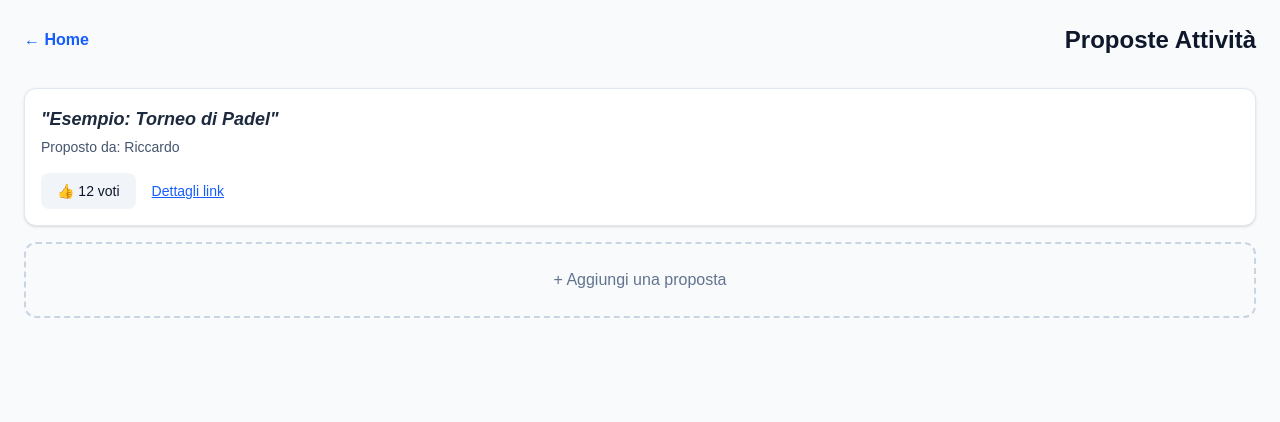
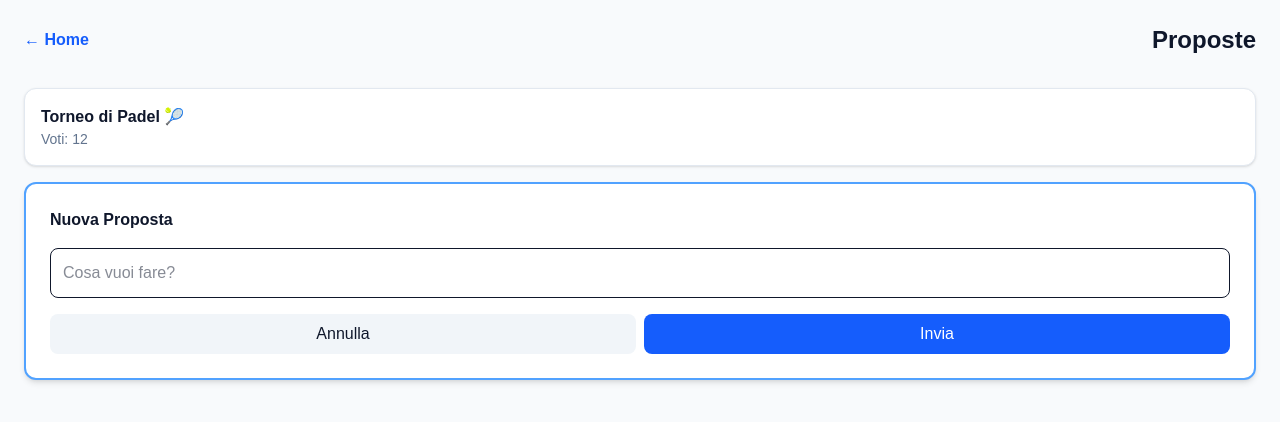
Before and after one commit to riccardolizzi95/Addio-Celibato-Pera, a Next.js app: page /attivita in a window 1280 px wide. Both pictures are taken after a click on the button "+ Aggiungi una proposta". Shown: the top 422 px of the page. Built offline with nearby package versions, Linux system fonts and the light colour scheme.

Commit message:
Aggiunto form aggiungi attivita

```diff
--- a/app/attivita/page.tsx
+++ b/app/attivita/page.tsx
@@ -1,31 +1,65 @@
+'use client'; // 1. Fondamentale per usare bottoni e memoria
+
+import { useState } from 'react';
 import Link from 'next/link';
 
 export default function AttivitaPage() {
+  // 2. Definiamo la "memoria" del componente
+  const [isFormOpen, setIsFormOpen] = useState(false);
+  const [proposta, setProposta] = useState("");
+
   return (
     <main className="flex min-h-screen flex-col p-6 bg-slate-50 text-slate-900">
-      {/* Intestazione */}
       <div className="flex items-center justify-between mb-8">
-        <Link href="/" className="text-blue-600 font-semibold flex items-center gap-2">
-          ← Home
-        </Link>
-        <h1 className="text-2xl font-bold">Proposte Attività</h1>
+        <Link href="/" className="text-blue-600 font-semibold">← Home</Link>
+        <h1 className="text-2xl font-bold">Proposte</h1>
       </div>
 
-      {/* Lista delle Proposte (Placeholder) */}
       <div className="space-y-4">
+        {/* Proposta statica di esempio */}
         <div className="bg-white p-4 rounded-xl shadow-sm border border-slate-200">
-          <h3 className="font-bold text-lg text-slate-800 italic">"Esempio: Torneo di Padel"</h3>
-          <p className="text-slate-600 text-sm mt-1">Proposto da: Riccardo</p>
-          <div className="mt-4 flex items-center gap-4">
-            <button className="bg-slate-100 px-4 py-2 rounded-lg text-sm font-medium">👍 12 voti</button>
-            <button className="text-blue-600 text-sm font-medium underline">Dettagli link</button>
-          </div>
+          <h3 className="font-bold">Torneo di Padel 🎾</h3>
+          <p className="text-sm text-slate-500">Voti: 12</p>
         </div>
 
-        {/* Bottone per aggiungere */}
-        <button className="w-full border-2 border-dashed border-slate-300 rounded-xl py-6 text-slate-500 font-medium hover:border-blue-400 hover:text-blue-500 transition-colors">
-          + Aggiungi una proposta
-        </button>
+        {/* 3. Se il form è aperto, lo mostriamo. Altrimenti mostriamo il bottone + */}
+        {isFormOpen ? (
+          <div className="bg-white p-6 rounded-xl shadow-md border-2 border-blue-400 animate-in fade-in zoom-in duration-200">
+            <h2 className="font-bold mb-4">Nuova Proposta</h2>
+            <input
+              type="text"
+              placeholder="Cosa vuoi fare?"
+              className="w-full p-3 border rounded-lg mb-4 outline-none focus:ring-2 ring-blue-500"
+              value={proposta}
+              onChange={(e) => setProposta(e.target.value)}
+            />
+            <div className="flex gap-2">
+              <button
+                onClick={() => setIsFormOpen(false)}
+                className="flex-1 py-2 bg-slate-100 rounded-lg font-medium"
+              >
+                Annulla
+              </button>
+              <button
+                className="flex-1 py-2 bg-blue-600 text-white rounded-lg font-medium"
+                onClick={() => {
+                  alert("Hai proposto: " + proposta);
+                  setIsFormOpen(false);
+                  setProposta("");
+                }}
+              >
+                Invia
+              </button>
+            </div>
+          </div>
+        ) : (
+          <button
+            onClick={() => setIsFormOpen(true)}
+            className="w-full border-2 border-dashed border-slate-300 rounded-xl py-6 text-slate-500 font-medium"
+          >
+            + Aggiungi una proposta
+          </button>
+        )}
       </div>
     </main>
   );
```
